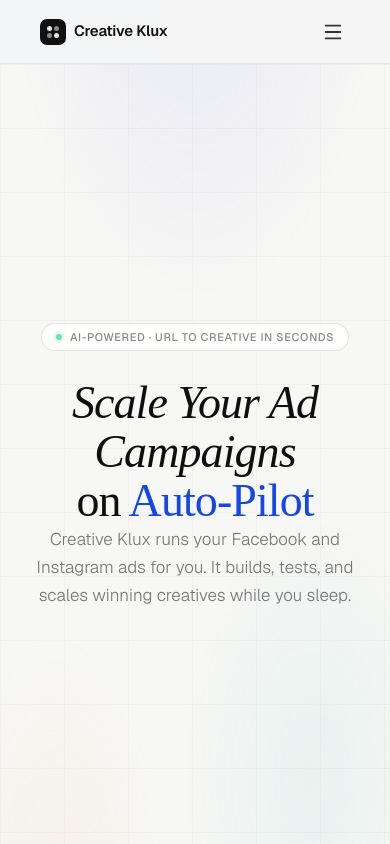
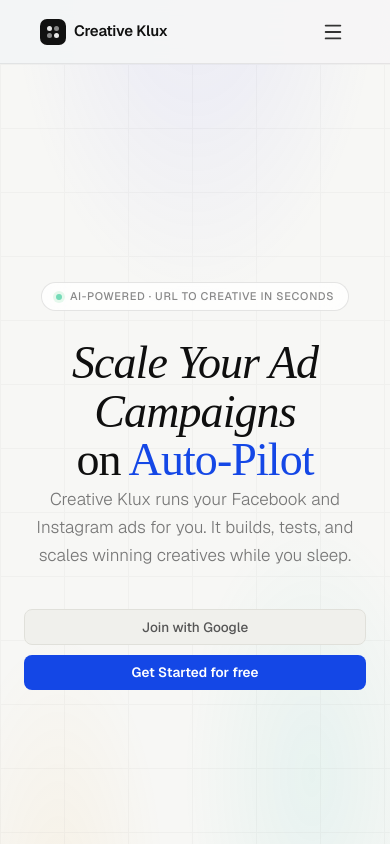
Before and after one commit to rexcreativeklux-svg/creative-klux-landing-page, a Next.js app: page / in a window 390 px wide. Shown: the top 844 px of the page. Built offline with nearby package versions, Linux system fonts and the light colour scheme.

Commit message:
unhid buttons

```diff
--- a/src/app/components/Hero.jsx
+++ b/src/app/components/Hero.jsx
@@ -589,9 +589,9 @@
             </p>
 
             {/* Join with Google and Get Started button */}
-            <div className="hidden lg:flex items-center gap-2.5">
+            <div className="flex flex-col sm:flex-row items-center gap-2.5 w-full sm:w-auto">
               <button
-                className="flex items-center gap-1.5 text-[13.5px] font-medium text-[#555] bg-[#f0f0ec] border border-[#e0e0da] rounded-lg px-4 py-[7px] cursor-pointer transition-all duration-150 hover:border-[#bbb] hover:text-[#111] hover:bg-[#e8e8e4] disabled:opacity-65"
+                className="w-full sm:w-auto justify-center flex items-center gap-1.5 text-[13.5px] font-medium text-[#555] bg-[#f0f0ec] border border-[#e0e0da] rounded-lg px-4 py-[7px] cursor-pointer transition-all duration-150 hover:border-[#bbb] hover:text-[#111] hover:bg-[#e8e8e4] disabled:opacity-65"
                 style={{ fontFamily: "Geist, sans-serif" }}
               >
                 {loadingBtn === "login" && <Spinner />}
@@ -600,7 +600,7 @@
               <button
                 onClick={handleStartFree}
                 disabled={loadingBtn === "start-free"}
-                className="flex items-center gap-1.5 text-[13.5px] font-semibold text-white bg-[#1447e6] border-none rounded-lg px-[18px] py-[7px] cursor-pointer transition-all duration-150 hover:bg-[#0f3bbf] hover:-translate-y-px disabled:opacity-65"
+                className="w-full sm:w-auto justify-center flex items-center gap-1.5 text-[13.5px] font-semibold text-white bg-[#1447e6] border-none rounded-lg px-[18px] py-[7px] cursor-pointer transition-all duration-150 hover:bg-[#0f3bbf] hover:-translate-y-px disabled:opacity-65"
                 style={{ fontFamily: "Geist, sans-serif" }}
               >
                 {loadingBtn === "start-free" && <Spinner />}
```
